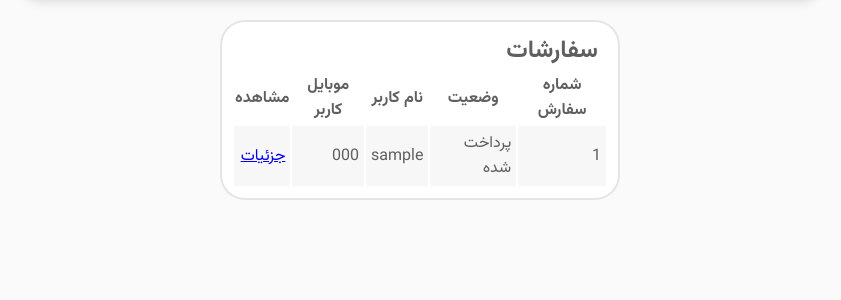
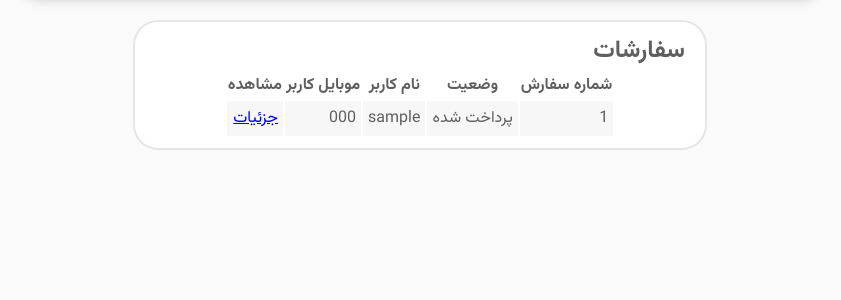
Before and after one commit to amirhnir/Online-Shop, a Flask app: page /admin/dashboard in a window 1280 px wide. Shown: the part 88-388 px from the top of the page, without its empty margins (220-1061 px from the left). Run offline with Flask 3, Linux system fonts and the light colour scheme; a user stored in the database is signed in; tables that the repository leaves empty hold one stand-in row (values such as "Sample post"); some libraries are stand-ins or nearby versions.

Commit message:
debug for better design

```diff
--- a/static/css/index.css
+++ b/static/css/index.css
@@ -271,7 +271,7 @@ a.icon > img {
     width: 100%;
     margin: auto;
     border-radius: 35px;
-    transition: height 400ms ease-in !important;
+    transition: height 400ms ease-out !important;
 }
 
 #slideshow {
--- a/templates/admin/dashboard.html
+++ b/templates/admin/dashboard.html
@@ -6,7 +6,7 @@
 
     {% include 'part/header.html' %}
 
-    <section class="simple-box cart" style="max-width: 376px">
+    <section class="simple-box cart" style="max-width: 550px">
         <h1>سفارشات</h1>
         <table class="cart">
             <tr>
```
